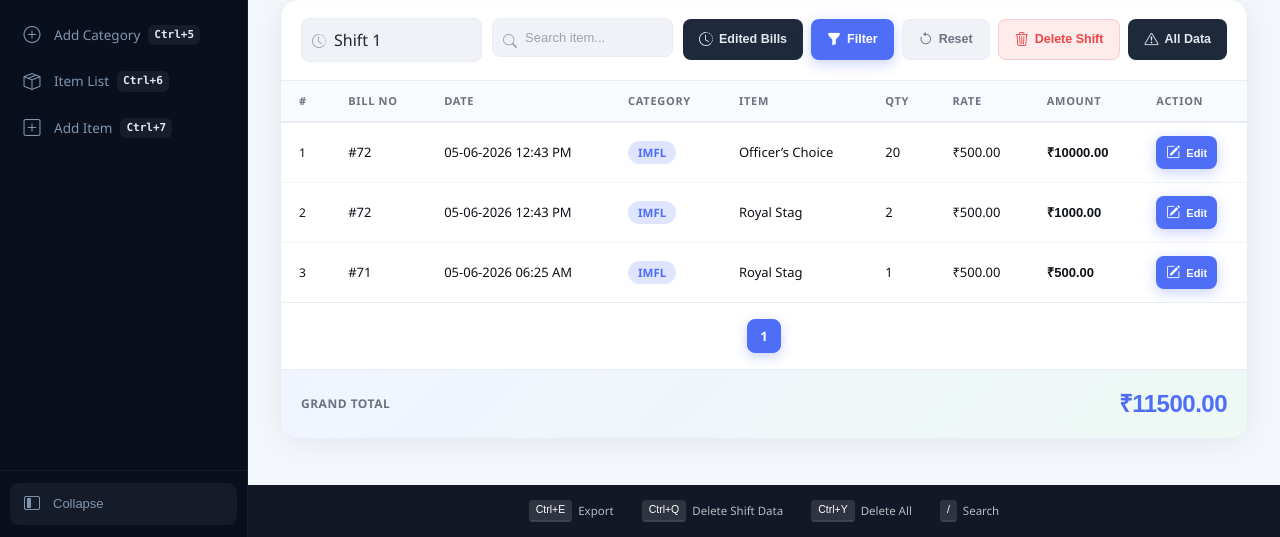
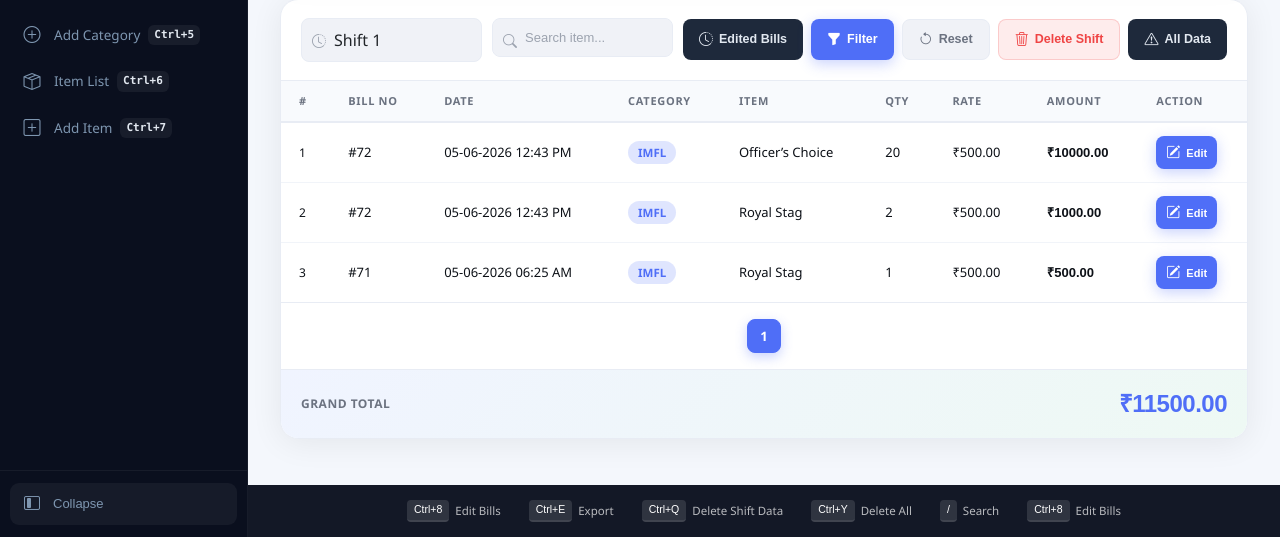
Before and after one commit to nextvisionitsolution/omega_billing, a Django app: page /sales-report-page/ in a window 1280 px wide. Shown: the part 333-870 px from the top of the page. Run offline with Django 5.2, Linux system fonts and the light colour scheme; data comes from the database, SQL or seed files in the repository; data that the repository does not hold is empty; some libraries are stand-ins or nearby versions.

Commit message:
Added Ctrl+8 shortcut to sales report page

```diff
--- a/billing/templates/sales_report.html
+++ b/billing/templates/sales_report.html
@@ -622,10 +622,12 @@ table.pro-table td {
 
 <!-- SHORTCUT BAR -->
 <div class="shortcut-bar">
+    <span class="sc-key"><kbd>Ctrl+8</kbd> Edit Bills</span>
     <span class="sc-key"><kbd>Ctrl+E</kbd> Export</span>
     <span class="sc-key"><kbd>Ctrl+Q</kbd> Delete Shift Data</span>
     <span class="sc-key"><kbd>Ctrl+Y</kbd> Delete All</span>
     <span class="sc-key"><kbd>/</kbd> Search</span>
+    <span class="sc-key"><kbd>Ctrl+8</kbd> Edit Bills</span>
 
 </div>
 
@@ -940,6 +942,10 @@ document.addEventListener("keydown", function (e) {
     let tag = document.activeElement.tagName;
     if (tag === "INPUT") return;
 
+    if (e.ctrlKey && e.key === "8") {
+        e.preventDefault();
+        window.location.href = '/edited-bills/';
+    }
     if (e.ctrlKey && (e.key === "e" || e.key === "E")) {
         e.preventDefault();
         document.getElementById("exportBtn").click();
```
